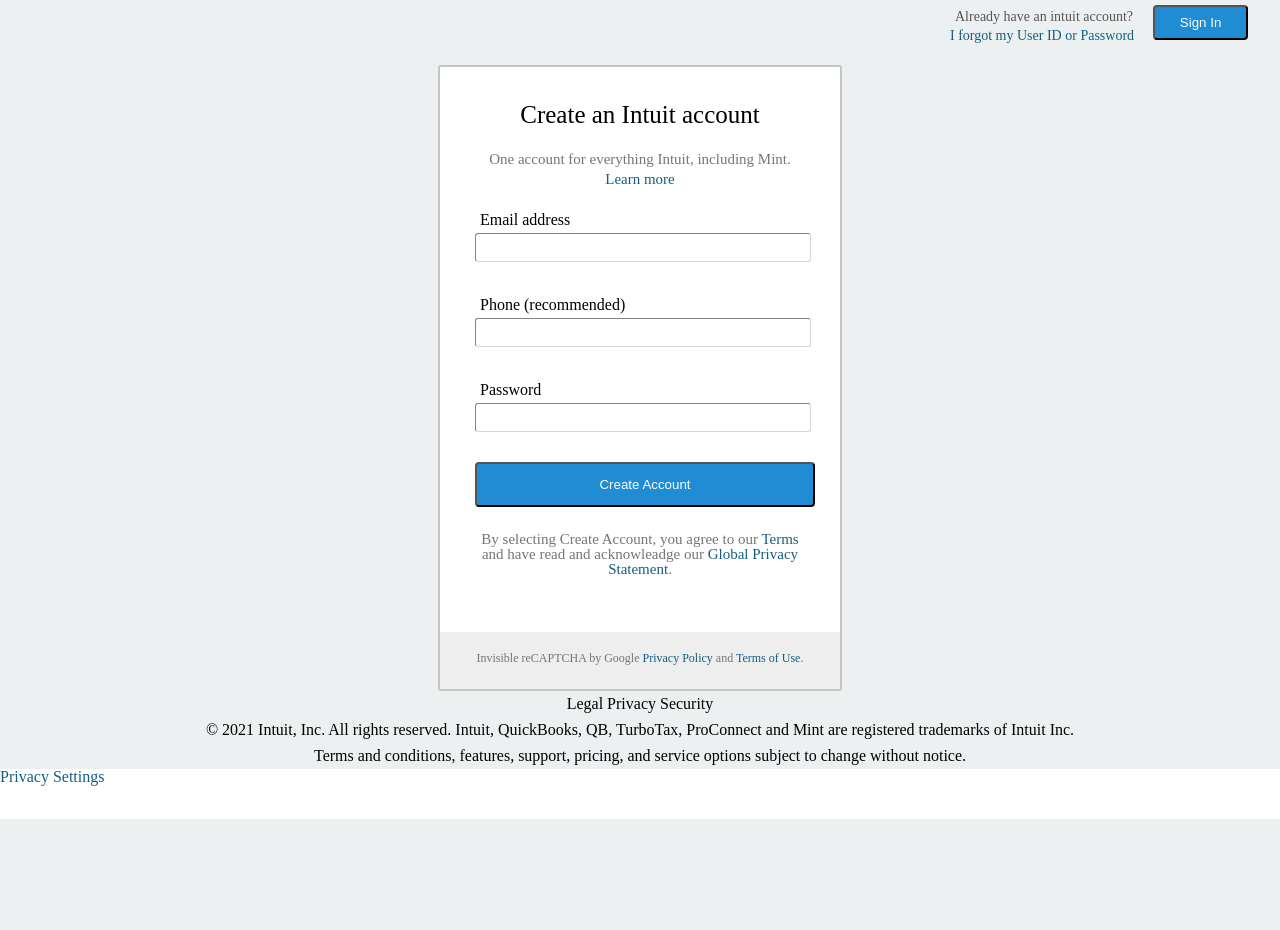
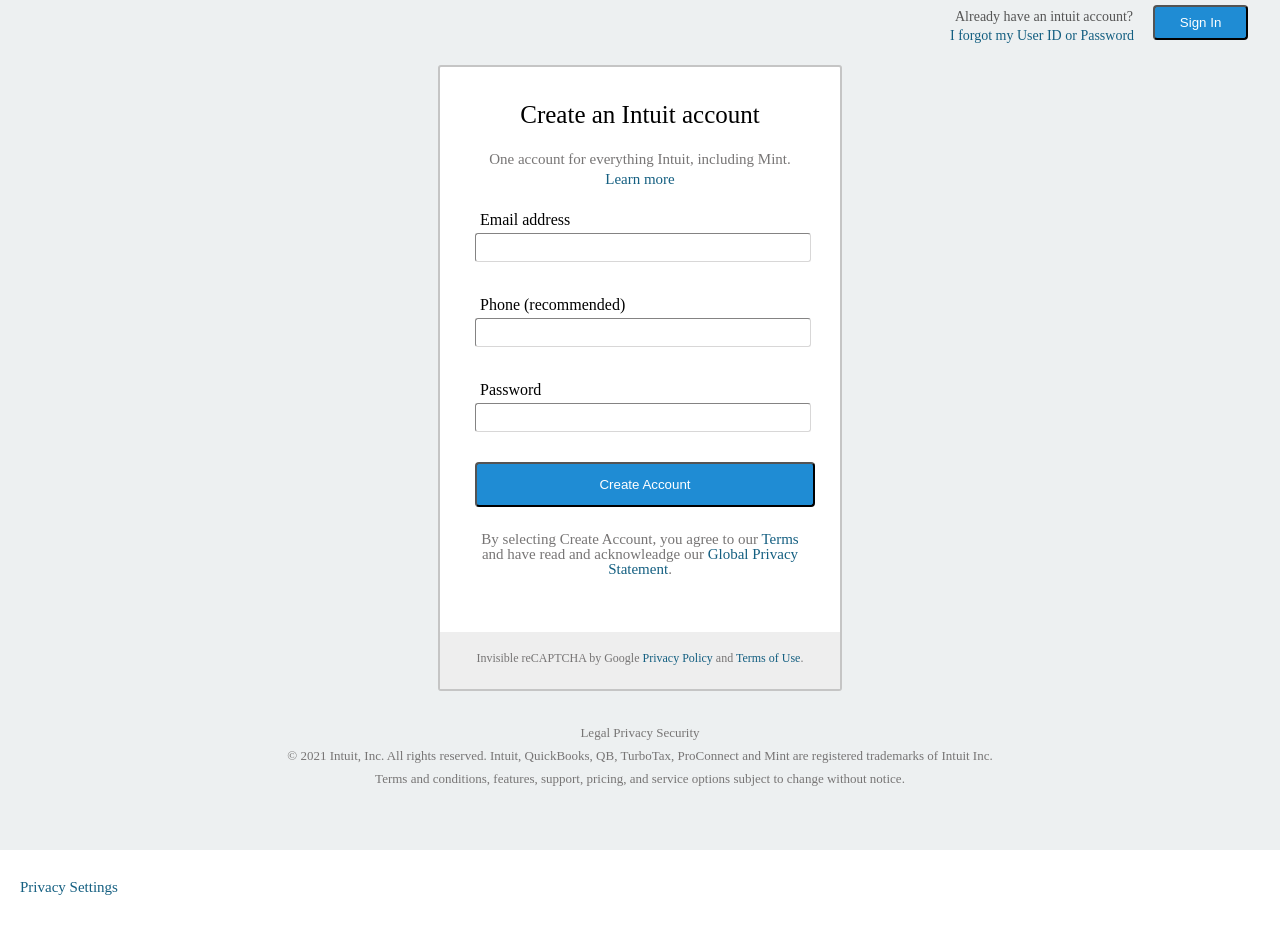
Before and after one commit to paimdev/forms, a plain HTML site: page index.html in a window 1280 px wide. Before the commit the page ends 819 px from the top, so only its background shows below. Drawn offline with Linux system fonts and the light colour scheme.

Commit message:
Finish legal and footer and finish project

```diff
--- a/style.css
+++ b/style.css
@@ -140,14 +140,21 @@
 }
 
 .links a {
-  color: black;
+  color: rgb(119, 117, 117);
 }
 
 .legal {
+  padding-top: 30px;
+  padding-bottom: 60px;
   text-align: center;
+  font-size: 13px;
+  color: rgb(119, 117, 117)
 }
 
 footer {
  background-color: rgb(255, 255, 255);
  height: 50px;
+ padding-top: 30px;
+ padding-left: 20px;
+ font-size: 15px;
 }
```
